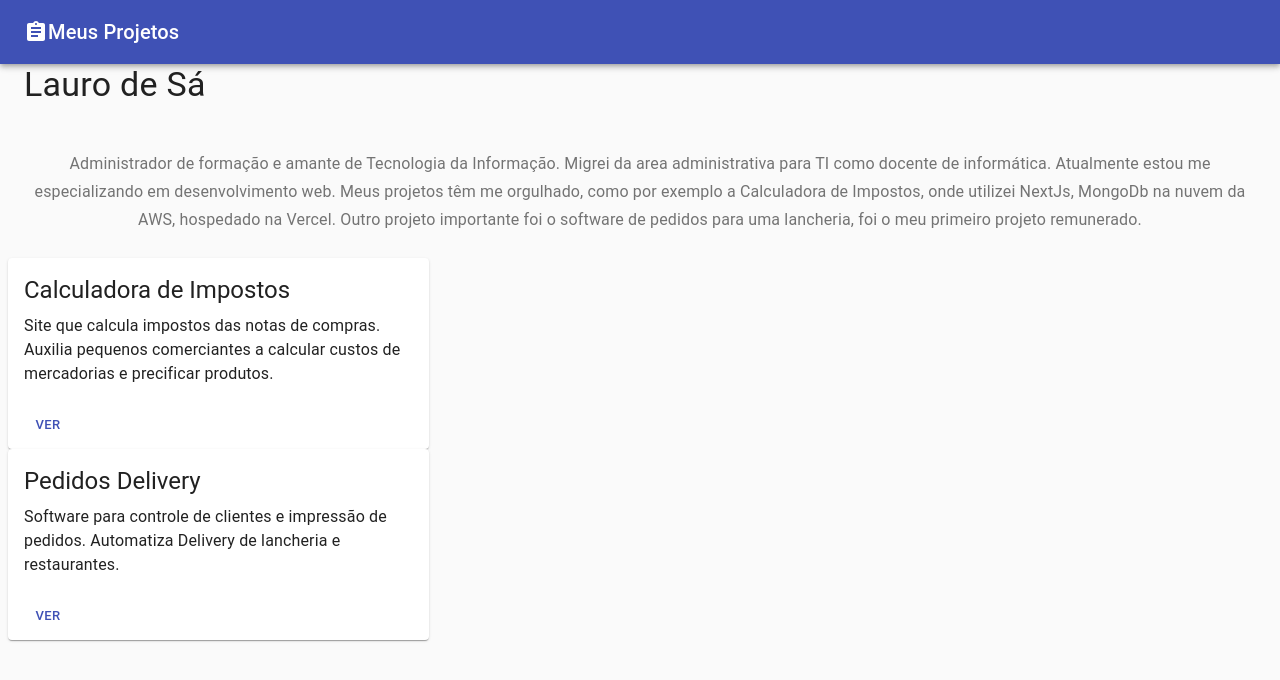
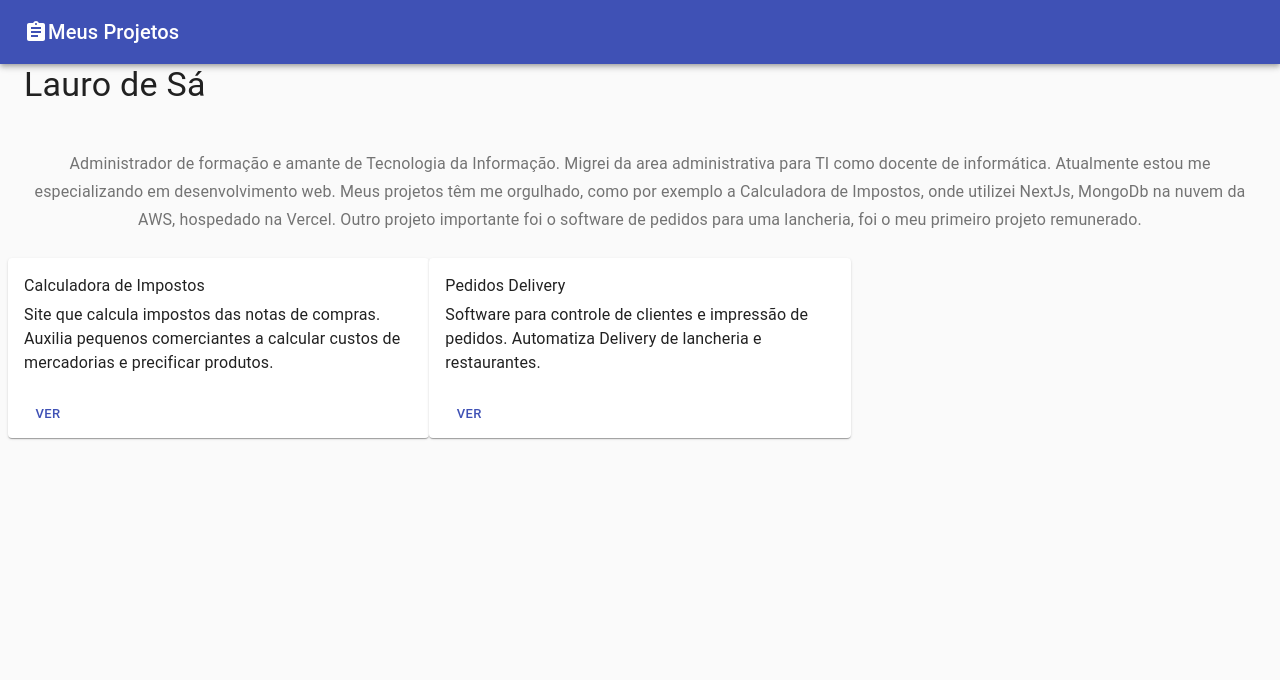
Before and after one commit to laurods/it-app, a Next.js app: page / in a window 1280 px wide. Shown: the top 680 px of the page. Built offline with nearby package versions, Linux system fonts and the light colour scheme.

Commit message:
Atualizaçoes 20012021bc

```diff
--- a/components/CardProjects.js
+++ b/components/CardProjects.js
@@ -10,10 +10,10 @@ function CarProjects() {
   return (
     <div>
       <Grid container spacing={4}>
-              <Grid xs={12} sm={6} md={4}>
+              <Grid xs={4} sm={6} md={4}>
                 <Card >
                   <CardContent>
-                    <Typography gutterBottom variant="h5" component="h2">
+                    <Typography gutterBottom component="h6">
                       Calculadora de Impostos
                     </Typography>
                     <Typography>
@@ -27,10 +27,11 @@ function CarProjects() {
                     </Button>
                   </CardActions>
                 </Card>
-
+                </Grid>
+                <Grid xs={4} sm={6} md={4}>
                 <Card >
                   <CardContent>
-                    <Typography gutterBottom variant="h5" component="h2">
+                    <Typography gutterBottom component="h6">
                       Pedidos Delivery
                     </Typography>
                     <Typography>
@@ -44,9 +45,7 @@ function CarProjects() {
                     </Button>
                   </CardActions>
                 </Card>
-
-              </Grid>
-
+                </Grid>
           </Grid>
     </div>
   );
```
